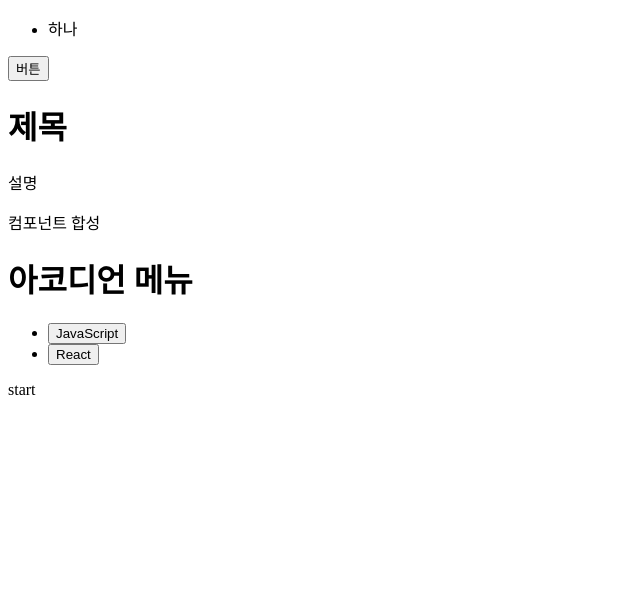
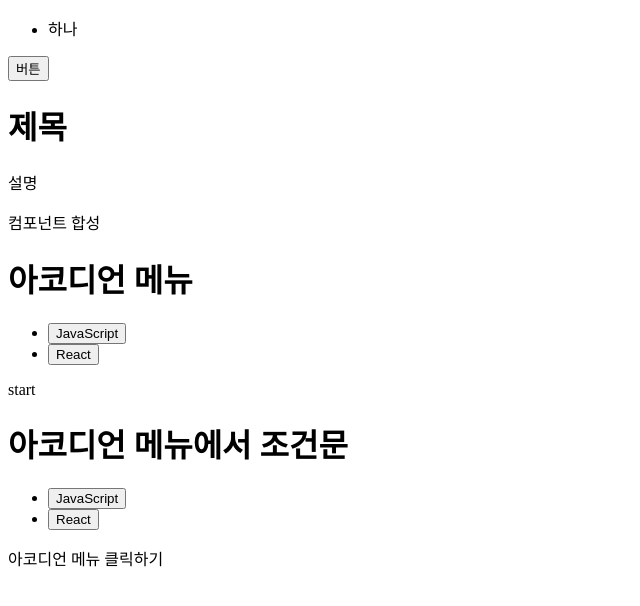
Before and after one commit to wangkodok/react-toy, a React (Vite) app: page / in a window 1280 px wide. Shown: the top 606 px of the page, without its empty margins (0-640 px from the left). Built offline with nearby package versions, Linux system fonts and the light colour scheme.

Commit message:
조건문

```diff
--- a/src/App.jsx
+++ b/src/App.jsx
@@ -2,6 +2,7 @@ import Button from "./Button";
 import Props from "./Props";
 import PropsChildren from "./PropsChildren";
 import AccordionMenu from "./AccordionMenu";
+import Conditional from "./Conditional";
 
 export default function App() {
   return (
@@ -10,6 +11,7 @@ export default function App() {
       <Props />
       <PropsChildren />
       <AccordionMenu />
+      <Conditional />
     </div>
   );
 }
--- /dev/null
+++ b/src/Conditional.jsx
@@ -0,0 +1,53 @@
+import { useState } from "react";
+
+export default function AccordionMenu() {
+  const [selectClick, setSelectClick] = useState();
+
+  function handleSelect(onSelect) {
+    setSelectClick(onSelect);
+  }
+
+  let innerHTML = <p>아코디언 메뉴 클릭하기</p>;
+
+  if (selectClick) {
+    innerHTML = <p>{selectClick}</p>;
+  }
+
+  return (
+    <>
+      <h1>아코디언 메뉴에서 조건문</h1>
+      <ul>
+        <Item
+          onSelect={() => {
+            return handleSelect("JavaScript");
+          }}
+        >
+          JavaScript
+        </Item>
+        <Item
+          onSelect={() => {
+            return handleSelect("React");
+          }}
+        >
+          React
+        </Item>
+      </ul>
+      {/* {selectClick === undefined ? <p>아코디언 메뉴 클릭하기</p> : <p>{selectClick}</p>} */}
+
+      {/* {!selectClick ? <p>아코디언 메뉴 클릭하기</p> : <p>{selectClick}</p>} */}
+
+      {/* {!selectClick && <p>아코디언 메뉴 클릭하기</p>} */}
+      {/* {selectClick && <p>{selectClick}</p>} */}
+
+      {innerHTML}
+    </>
+  );
+}
+
+function Item({ children, onSelect }) {
+  return (
+    <li>
+      <button onClick={onSelect}>{children}</button>
+    </li>
+  );
+}
```
